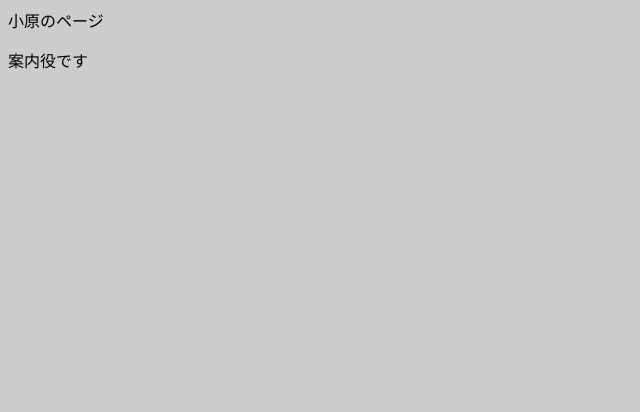
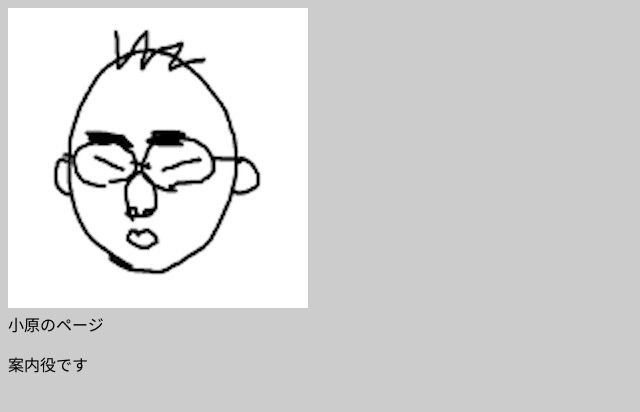
Before and after one commit to obarajuku/hellogit, a website: page people/obara/index.html in a window 1280 px wide. Shown: the whole page, without its empty margins (0-640 px from the left). Drawn offline with Linux system fonts and the light colour scheme.

Commit message:
add selfie

```diff
--- a/people/obara/index.html
+++ b/people/obara/index.html
@@ -14,6 +14,7 @@
     </style>
   </head>
   <body>
+    <img src="./img/me_300x300.min.jpg" />
     <div class="title">小原のページ</div>
     <div class="intro">
       <p>案内役です</p>
```
Also changed, not shown: people/obara/img/me_300x300.min.jpg (added).
